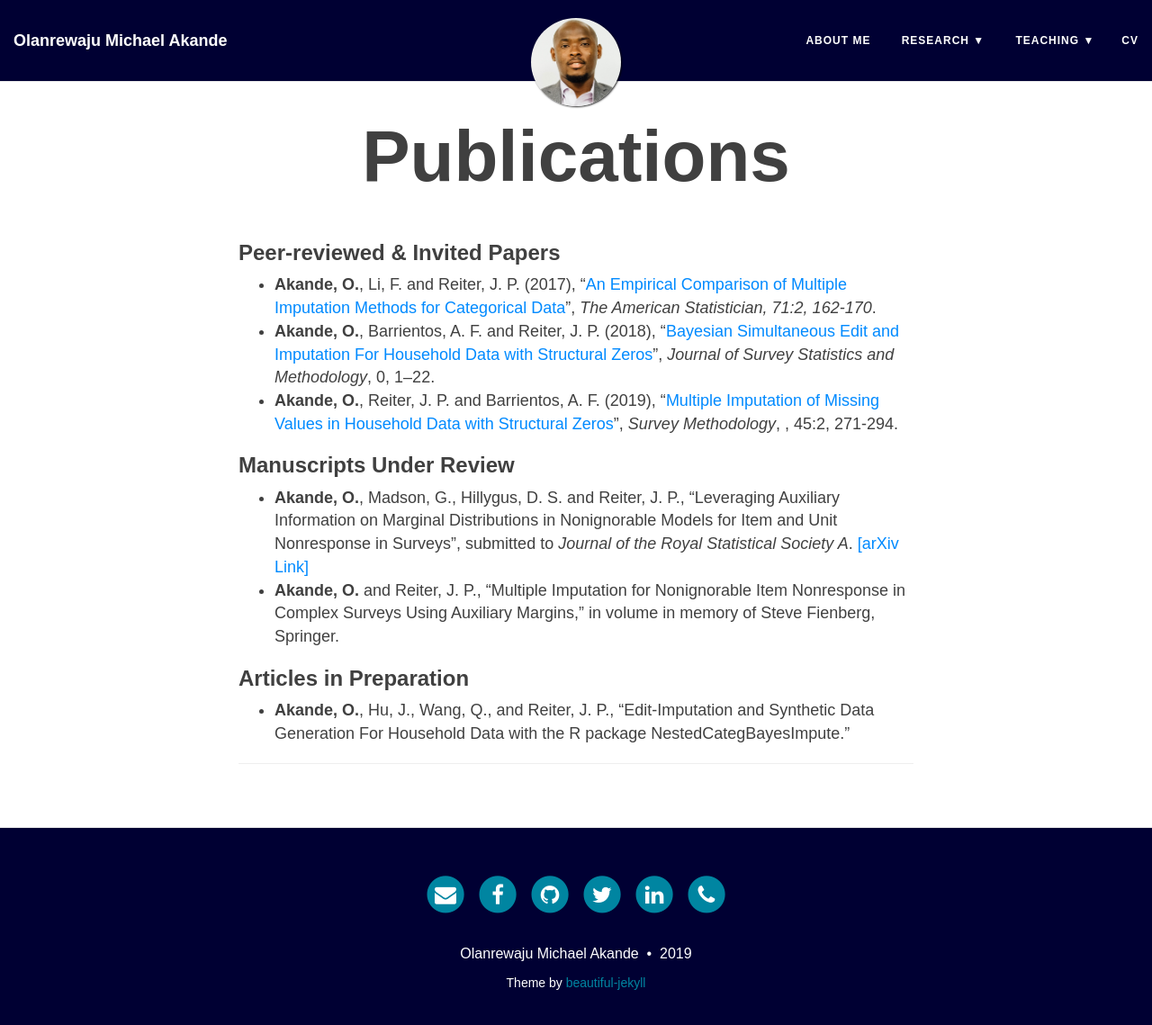
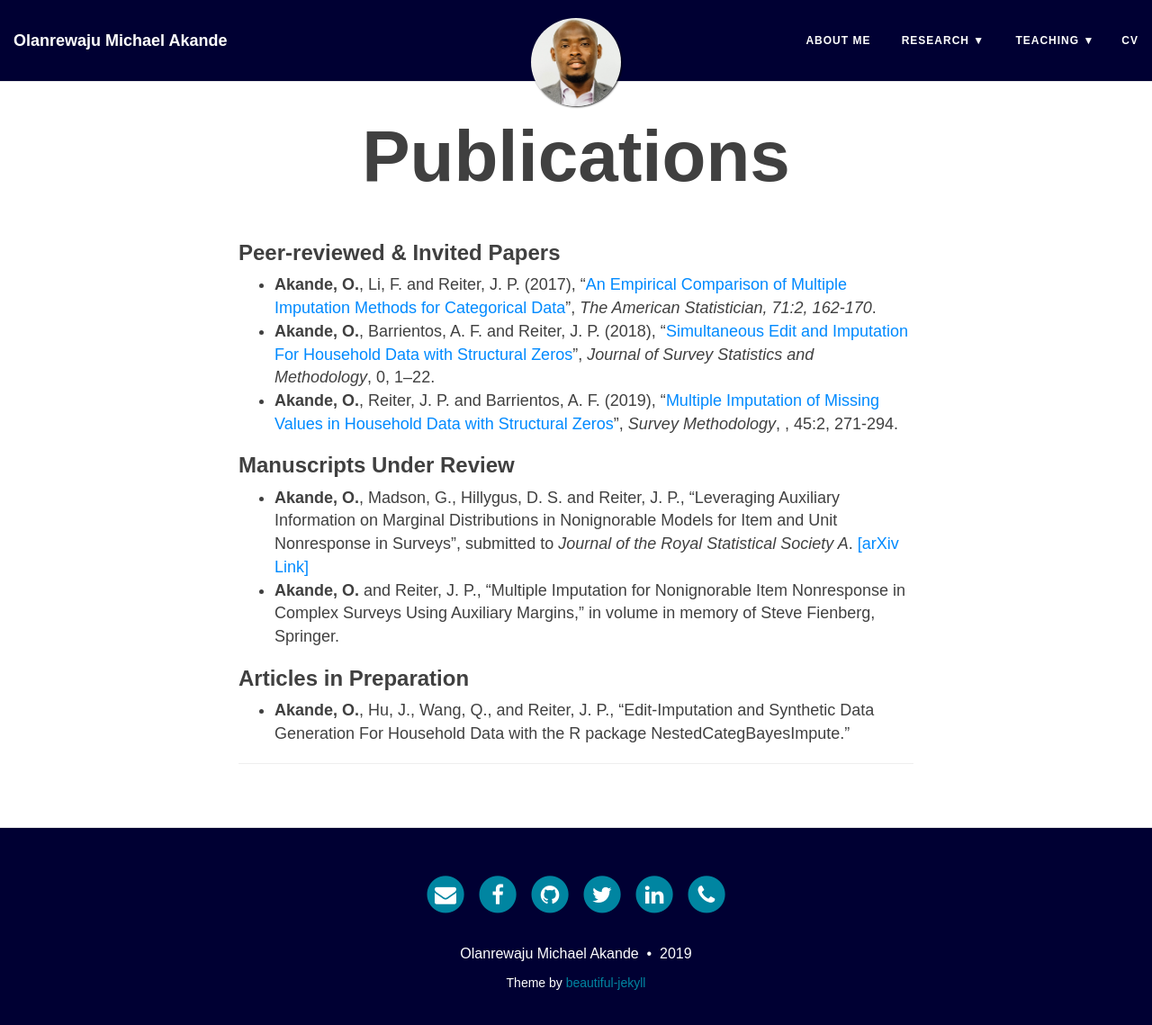
Before and after one commit to akandelanre/akandelanre.github.io, a Jekyll site: the page built from publications.md, in a window 1280 px wide and 1153 px high. Shown: the top 1139 px of the window at 90% size. Built offline with Jekyll 4.4.1, drawn with Linux system fonts in a browser that asks for light colours; nearby versions of some CDN libraries.

Commit message:
Update publications and CV

```diff
--- a/publications.md
+++ b/publications.md
@@ -5,7 +5,7 @@ title: Publications
 
 ### Peer-reviewed & Invited Papers
 - **Akande, O.**, Li, F. and Reiter, J. P. (2017), "[An Empirical Comparison of Multiple Imputation Methods for Categorical Data](http://amstat.tandfonline.com/eprint/64x4hfgkSgQPXwGrBSRV/full)", _The American Statistician, 71:2, 162-170_.
-- **Akande, O.**, Barrientos, A. F. and Reiter, J. P. (2018), "[Bayesian Simultaneous Edit and Imputation For Household Data with Structural Zeros](https://dx.doi.org/10.1093/jssam/smy022)", _Journal of Survey Statistics and Methodology_, 0, 1–22.
+- **Akande, O.**, Barrientos, A. F. and Reiter, J. P. (2018), "[Simultaneous Edit and Imputation For Household Data with Structural Zeros](https://dx.doi.org/10.1093/jssam/smy022)", _Journal of Survey Statistics and Methodology_, 0, 1–22.
 - **Akande, O.**, Reiter, J. P. and Barrientos, A. F. (2019), "[Multiple Imputation of Missing Values in Household Data with Structural Zeros](https://www150.statcan.gc.ca/n1/pub/12-001-x/2019002/article/00005-eng.htm)", _Survey Methodology_, , 45:2, 271-294.
 
 ### Manuscripts Under Review
```
Also changed, not shown: courses.md (+2 -2 lines), 4 other files.
